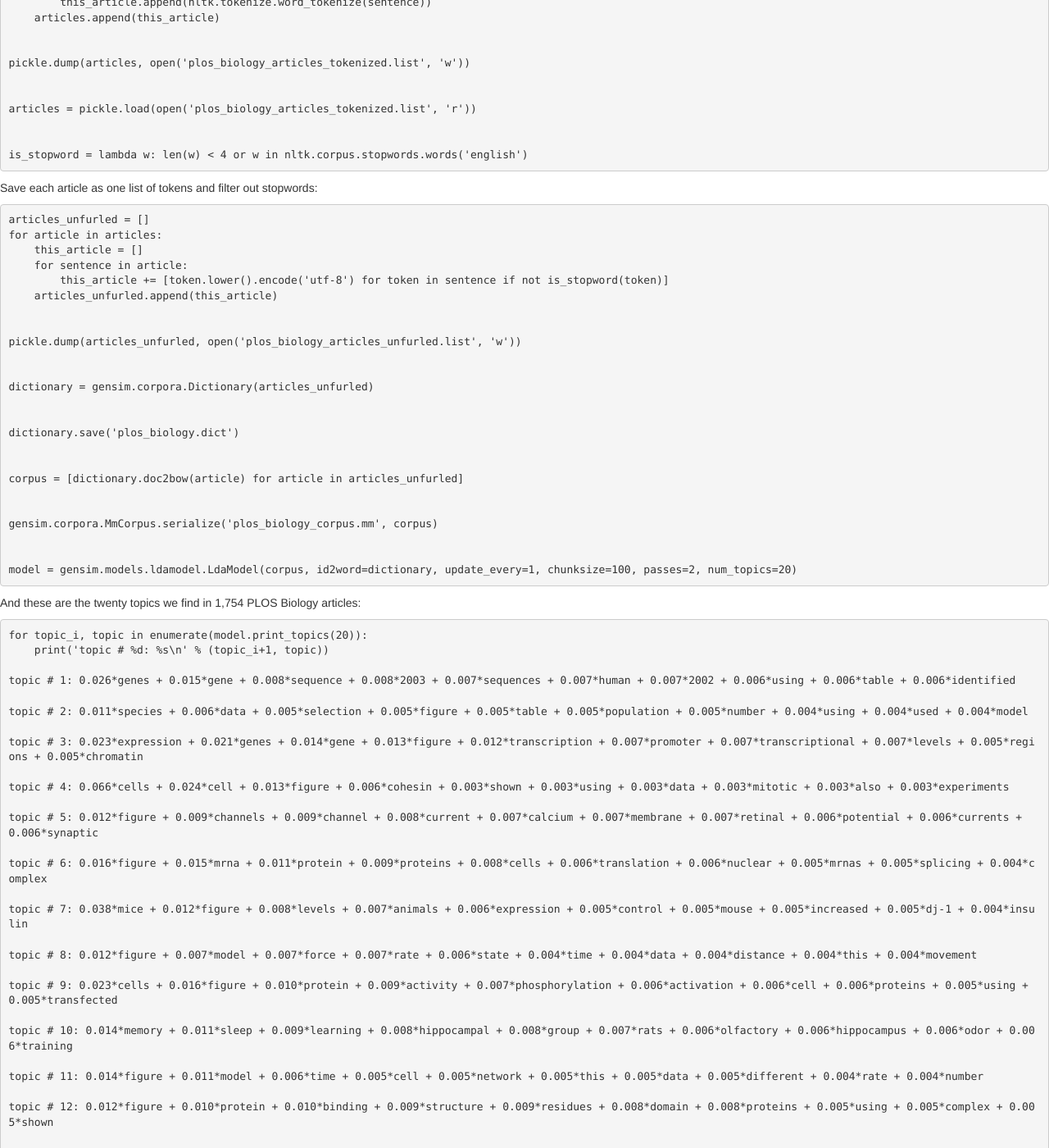
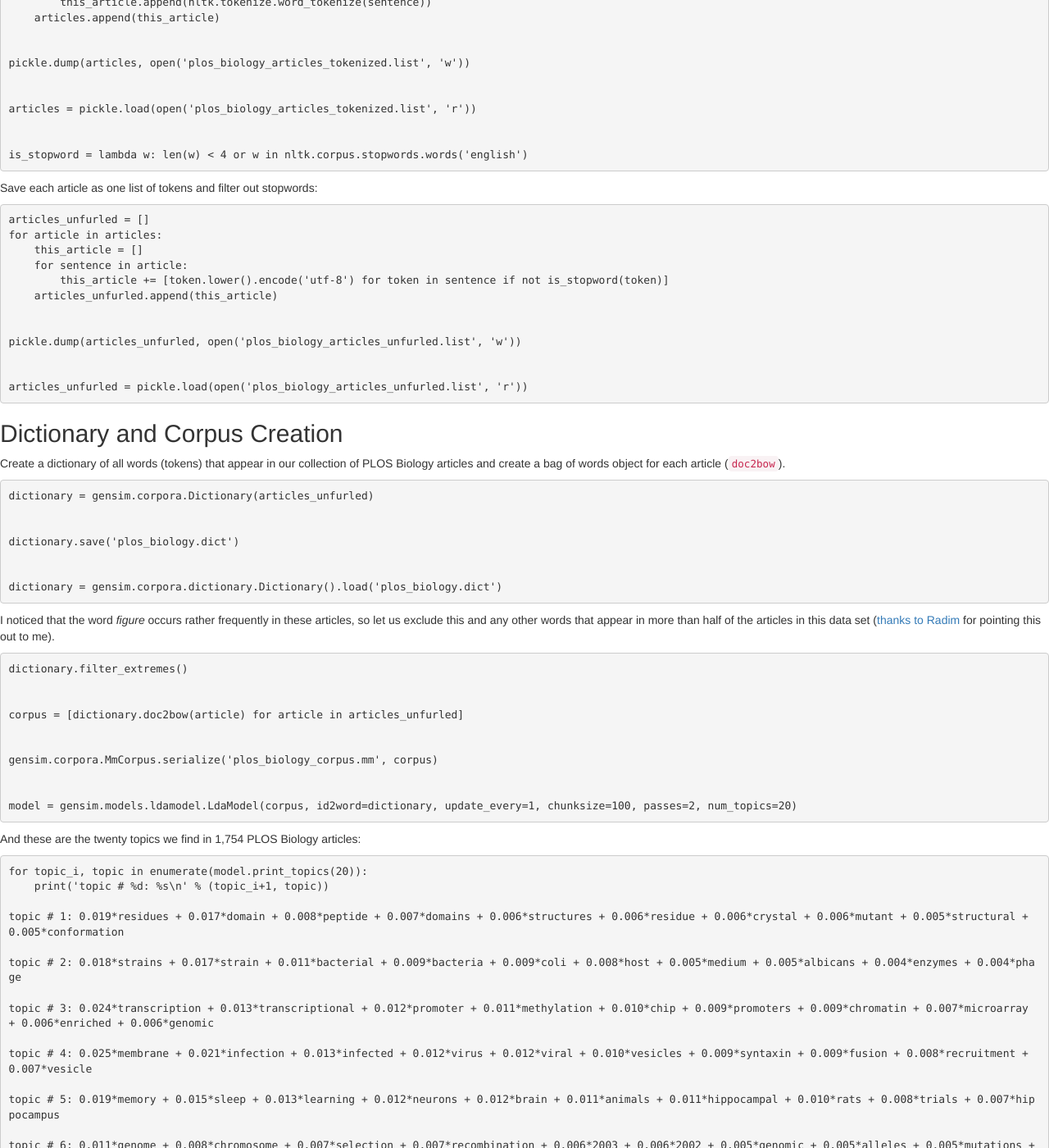
Before and after one commit to waltherg/backup.waltherg.github.io, a Jekyll site: the page built from _posts/2014-02-19-PLOS_Biology_Topics.md, in a window 1280 px wide and 1400 px high, scrolled down 1133 px. Shown: the whole window at 82% size. Built offline with Jekyll 4.4.1, drawn with Linux system fonts in a browser that asks for light colours; nearby versions of some CDN libraries; comment, search, counter and statistics services are not loaded; some of the changed text lies outside the part shown.

Commit message:
update PLOS Biology topic post with extremes filtered and lemmatized tokens

```diff
--- a/_posts/2014-02-19-PLOS_Biology_Topics.md
+++ b/_posts/2014-02-19-PLOS_Biology_Topics.md
@@ -101,10 +101,31 @@ Save each article as one list of tokens and filter out stopwords:
     pickle.dump(articles_unfurled, open('plos_biology_articles_unfurled.list', 'w'))
 
 
+    articles_unfurled = pickle.load(open('plos_biology_articles_unfurled.list', 'r'))
+
+## Dictionary and Corpus Creation
+
+Create a dictionary of all words (tokens) that appear in our collection of PLOS
+Biology articles
+and create a bag of words object for each article (`doc2bow`).
+
+
     dictionary = gensim.corpora.Dictionary(articles_unfurled)
 
 
     dictionary.save('plos_biology.dict')
+
+
+    dictionary = gensim.corpora.dictionary.Dictionary().load('plos_biology.dict')
+
+I noticed that the word *figure* occurs rather frequently in these articles, so
+let us exclude this and any other words
+that appear in more than half of the articles in this data set ([thanks to
+Radim](https://twitter.com/RadimRehurek/status/436136774906044416)
+for pointing this out to me).
+
+
+    dictionary.filter_extremes()
 
 
     corpus = [dictionary.doc2bow(article) for article in articles_unfurled]
@@ -117,49 +138,127 @@ Save each article as one list of tokens and filter out stopwords:
 
 And these are the twenty topics we find in 1,754 PLOS Biology articles:
 
+
     for topic_i, topic in enumerate(model.print_topics(20)):
         print('topic # %d: %s\n' % (topic_i+1, topic))
 
-    topic # 1: 0.026*genes + 0.015*gene + 0.008*sequence + 0.008*2003 + 0.007*sequences + 0.007*human + 0.007*2002 + 0.006*using + 0.006*table + 0.006*identified
+    topic # 1: 0.019*residues + 0.017*domain + 0.008*peptide + 0.007*domains + 0.006*structures + 0.006*residue + 0.006*crystal + 0.006*mutant + 0.005*structural + 0.005*conformation
 
-    topic # 2: 0.011*species + 0.006*data + 0.005*selection + 0.005*figure + 0.005*table + 0.005*population + 0.005*number + 0.004*using + 0.004*used + 0.004*model
+    topic # 2: 0.018*strains + 0.017*strain + 0.011*bacterial + 0.009*bacteria + 0.009*coli + 0.008*host + 0.005*medium + 0.005*albicans + 0.004*enzymes + 0.004*phage
 
-    topic # 3: 0.023*expression + 0.021*genes + 0.014*gene + 0.013*figure + 0.012*transcription + 0.007*promoter + 0.007*transcriptional + 0.007*levels + 0.005*regions + 0.005*chromatin
+    topic # 3: 0.024*transcription + 0.013*transcriptional + 0.012*promoter + 0.011*methylation + 0.010*chip + 0.009*promoters + 0.009*chromatin + 0.007*microarray + 0.006*enriched + 0.006*genomic
 
-    topic # 4: 0.066*cells + 0.024*cell + 0.013*figure + 0.006*cohesin + 0.003*shown + 0.003*using + 0.003*data + 0.003*mitotic + 0.003*also + 0.003*experiments
+    topic # 4: 0.025*membrane + 0.021*infection + 0.013*infected + 0.012*virus + 0.012*viral + 0.010*vesicles + 0.009*syntaxin + 0.009*fusion + 0.008*recruitment + 0.007*vesicle
 
-    topic # 5: 0.012*figure + 0.009*channels + 0.009*channel + 0.008*current + 0.007*calcium + 0.007*membrane + 0.007*retinal + 0.006*potential + 0.006*currents + 0.006*synaptic
+    topic # 5: 0.019*memory + 0.015*sleep + 0.013*learning + 0.012*neurons + 0.012*brain + 0.011*animals + 0.011*hippocampal + 0.010*rats + 0.008*trials + 0.007*hippocampus
 
-    topic # 6: 0.016*figure + 0.015*mrna + 0.011*protein + 0.009*proteins + 0.008*cells + 0.006*translation + 0.006*nuclear + 0.005*mrnas + 0.005*splicing + 0.004*complex
+    topic # 6: 0.011*genome + 0.008*chromosome + 0.007*selection + 0.007*recombination + 0.006*2003 + 0.006*2002 + 0.005*genomic + 0.005*alleles + 0.005*mutations + 0.004*evolution
 
-    topic # 7: 0.038*mice + 0.012*figure + 0.008*levels + 0.007*animals + 0.006*expression + 0.005*control + 0.005*mouse + 0.005*increased + 0.005*dj-1 + 0.004*insulin
+    topic # 7: 0.023*neurons + 0.019*synaptic + 0.010*channels + 0.010*cortical + 0.009*channel + 0.008*current + 0.008*synapses + 0.008*membrane + 0.006*cortex + 0.006*microtubules
 
-    topic # 8: 0.012*figure + 0.007*model + 0.007*force + 0.007*rate + 0.006*state + 0.004*time + 0.004*data + 0.004*distance + 0.004*this + 0.004*movement
+    topic # 8: 0.012*motif + 0.009*network + 0.008*motifs + 0.008*targets + 0.006*networks + 0.006*conserved + 0.005*mirna + 0.005*modules + 0.005*regulatory + 0.005*hairy
 
-    topic # 9: 0.023*cells + 0.016*figure + 0.010*protein + 0.009*activity + 0.007*phosphorylation + 0.006*activation + 0.006*cell + 0.006*proteins + 0.005*using + 0.005*transfected
+    topic # 9: 0.021*population + 0.012*populations + 0.007*rates + 0.006*estimates + 0.006*modern + 0.006*density + 0.006*diversity + 0.005*estimated + 0.005*variation + 0.004*selection
 
-    topic # 10: 0.014*memory + 0.011*sleep + 0.009*learning + 0.008*hippocampal + 0.008*group + 0.007*rats + 0.006*olfactory + 0.006*hippocampus + 0.006*odor + 0.006*training
+    topic # 10: 0.010*actin + 0.007*surface + 0.007*force + 0.007*images + 0.007*image + 0.006*density + 0.006*myosin + 0.005*fibers + 0.005*video + 0.005*distance
 
-    topic # 11: 0.014*figure + 0.011*model + 0.006*time + 0.005*cell + 0.005*network + 0.005*this + 0.005*data + 0.005*different + 0.004*rate + 0.004*number
+    topic # 11: 0.028*plants + 0.015*plant + 0.015*circadian + 0.013*auxin + 0.012*clock + 0.011*arabidopsis + 0.010*retina + 0.010*retinal + 0.009*period + 0.009*phase
 
-    topic # 12: 0.012*figure + 0.010*protein + 0.010*binding + 0.009*structure + 0.009*residues + 0.008*domain + 0.008*proteins + 0.005*using + 0.005*complex + 0.005*shown
+    topic # 12: 0.063*mice + 0.009*mouse + 0.009*animals + 0.007*blood + 0.007*insulin + 0.007*liver + 0.006*glucose + 0.006*muscle + 0.006*tissue + 0.005*controls
 
-    topic # 13: 0.022*neurons + 0.015*figure + 0.007*axons + 0.006*mutants + 0.006*expression + 0.006*synaptic + 0.005*axon + 0.005*spastin + 0.005*mutant + 0.005*flies
+    topic # 13: 0.011*phosphorylation + 0.009*signaling + 0.009*transfected + 0.007*treated + 0.007*treatment + 0.007*fluorescence + 0.006*receptor + 0.006*membrane + 0.006*kinase + 0.006*antibody
 
-    topic # 14: 0.013*strains + 0.012*strain + 0.009*figure + 0.007*growth + 0.005*mutants + 0.005*cells + 0.005*mutant + 0.005*yeast + 0.004*grown + 0.004*infection
+    topic # 14: 0.009*mrna + 0.006*buffer + 0.006*mutant + 0.005*vitro + 0.005*complexes + 0.004*assay + 0.004*reaction + 0.004*translation + 0.004*domain + 0.004*nuclear
 
-    topic # 15: 0.014*binding + 0.013*sites + 0.010*target + 0.008*sequence + 0.008*figure + 0.007*sequences + 0.007*site + 0.007*motif + 0.006*targets + 0.006*gene
+    topic # 15: 0.017*rnai + 0.017*mutants + 0.016*animals + 0.015*elegans + 0.014*mrna + 0.011*splicing + 0.011*exon + 0.010*pathway + 0.009*transcripts + 0.009*worms
 
-    topic # 16: 0.016*figure + 0.013*membrane + 0.009*cells + 0.009*fluorescence + 0.008*cell + 0.006*actin + 0.006*images + 0.006*proteins + 0.005*formation + 0.004*vesicles
+    topic # 16: 0.016*cohesin + 0.016*chromosome + 0.014*nuclear + 0.012*mitotic + 0.011*chromosomes + 0.009*xist + 0.009*cycle + 0.009*division + 0.009*spindle + 0.008*nuclei
 
-    topic # 17: 0.040*cells + 0.021*expression + 0.018*cell + 0.017*figure + 0.008*differentiation + 0.005*signaling + 0.005*tumor + 0.004*mutant + 0.004*proliferation + 0.004*also
+    topic # 17: 0.021*embryos + 0.011*mutant + 0.011*neurons + 0.009*mutants + 0.007*stage + 0.007*signaling + 0.007*dorsal + 0.007*embryo + 0.007*axons + 0.006*drosophila
 
-    topic # 18: 0.016*plants + 0.010*plant + 0.008*figure + 0.008*growth + 0.007*auxin + 0.004*arabidopsis + 0.004*species + 0.004*light + 0.004*effects + 0.004*temperature
+    topic # 18: 0.014*differentiation + 0.010*tumor + 0.008*proliferation + 0.007*tumors + 0.006*stem + 0.006*mice + 0.006*hscs + 0.006*mouse + 0.005*apoptosis + 0.005*progenitor
 
-    topic # 19: 0.019*embryos + 0.014*expression + 0.013*figure + 0.007*development + 0.007*stage + 0.007*embryo + 0.006*zebrafish + 0.006*mutants + 0.006*animals + 0.005*wild-type
+    topic # 19: 0.014*females + 0.013*males + 0.009*fitness + 0.008*male + 0.008*female + 0.006*food + 0.005*flight + 0.005*host + 0.004*individuals + 0.004*variation
 
-    topic # 20: 0.011*figure + 0.008*activity + 0.007*stimulus + 0.006*time + 0.006*neurons + 0.006*response + 0.005*stimuli + 0.005*responses + 0.005*firing + 0.004*trials
+    topic # 20: 0.011*stimulus + 0.008*stimuli + 0.008*responses + 0.008*firing + 0.007*neurons + 0.007*trials + 0.006*visual + 0.006*task + 0.005*cortex + 0.005*frequency
 
-One lesson to be learned here is that the word *Figure* does not carry much
-topical information in PLOS Biology articles - and likely in most scientific
-articles in general.
+
+
+## Topics with Lemmatized Tokens
+
+As we can notice, some of the tokens in the above topics are just singular and
+plural forms of the same word.
+
+Let us see what topics we find after lemmatizing all of our tokens.
+
+
+    from nltk.stem import WordNetLemmatizer
+    wnl = WordNetLemmatizer()
+    articles_lemmatized = []
+    for article in articles_unfurled:
+        articles_lemmatized.append([wnl.lemmatize(token) for token in article])
+
+
+    pickle.dump(articles_lemmatized, open('plos_biology_articles_lemmatized.list', 'w'))
+
+
+    dictionary_lemmatized = gensim.corpora.Dictionary(articles_lemmatized)
+
+
+    dictionary_lemmatized.save('plos_biology_lemmatized.dict')
+
+
+    dictionary_lemmatized.filter_extremes()
+
+
+    corpus_lemmatized = [dictionary_lemmatized.doc2bow(article) for article in articles_lemmatized]
+
+
+    gensim.corpora.MmCorpus.serialize('plos_biology_corpus_lemmatized.mm', corpus_lemmatized)
+
+
+    model_lemmatized = gensim.models.ldamodel.LdaModel(corpus_lemmatized, id2word=dictionary_lemmatized, update_every=1, chunksize=100, passes=2, num_topics=20)
+
+
+    for topic_i, topic in enumerate(model_lemmatized.print_topics(20)):
+        print('topic # %d: %s\n' % (topic_i+1, topic))
+
+    topic # 1: 0.052*embryo + 0.011*dorsal + 0.011*zebrafish + 0.009*neural + 0.008*anterior + 0.008*ventral + 0.007*cartilage + 0.007*signaling + 0.007*posterior + 0.007*muscle
+
+    topic # 2: 0.015*infection + 0.015*elegans + 0.014*host + 0.014*rnai + 0.012*worm + 0.009*parasite + 0.009*larva + 0.009*mosquito + 0.008*adult + 0.008*bacteria
+
+    topic # 3: 0.025*promoter + 0.023*transcription + 0.012*transcriptional + 0.011*chromatin + 0.011*chip + 0.010*cohesin + 0.010*methylation + 0.009*nuclear + 0.007*histone + 0.006*ino1
+
+    topic # 4: 0.017*microtubule + 0.013*nucleus + 0.011*mitotic + 0.011*insulin + 0.011*glucose + 0.011*spindle + 0.010*nuclear + 0.009*retina + 0.008*mitochondrial + 0.007*retinal
+
+    topic # 5: 0.024*stimulus + 0.015*neuron + 0.014*trial + 0.010*firing + 0.007*spike + 0.007*task + 0.007*current + 0.007*frequency + 0.006*recording + 0.006*memory
+
+    topic # 6: 0.020*phosphorylation + 0.016*kinase + 0.013*signaling + 0.012*antibody + 0.007*inhibitor + 0.007*receptor + 0.006*phosphorylated + 0.006*transfected + 0.006*infection + 0.006*peptide
+
+    topic # 7: 0.061*neuron + 0.031*axon + 0.022*synaptic + 0.013*dendrite + 0.012*brain + 0.011*neuronal + 0.010*synapsis + 0.010*cortical + 0.010*dendritic + 0.008*axonal
+
+    topic # 8: 0.023*fly + 0.017*drosophila + 0.012*larva + 0.012*signaling + 0.012*phenotype + 0.010*clone + 0.010*defect + 0.009*rescue + 0.008*disc + 0.008*genotype
+
+    topic # 9: 0.010*network + 0.010*dynamic + 0.008*force + 0.007*parameter + 0.007*distance + 0.007*movement + 0.006*simulation + 0.006*video + 0.005*motor + 0.005*direction
+
+    topic # 10: 0.019*residue + 0.011*peptide + 0.007*substrate + 0.007*reaction + 0.007*structural + 0.007*enzyme + 0.006*crystal + 0.006*subunit + 0.006*molecule + 0.005*conformation
+
+    topic # 11: 0.038*chromosome + 0.025*allele + 0.018*recombination + 0.015*locus + 0.008*hybrid + 0.008*female + 0.008*male + 0.008*marker + 0.007*genomic + 0.007*primer
+
+    topic # 12: 0.016*tumor + 0.012*differentiation + 0.010*tissue + 0.008*blood + 0.007*proliferation + 0.007*culture + 0.007*wound + 0.007*liver + 0.006*treatment + 0.006*stem
+
+    topic # 13: 0.038*strain + 0.010*yeast + 0.008*plasmid + 0.007*coli + 0.006*grown + 0.006*deletion + 0.006*codon + 0.006*ribosome + 0.006*phage + 0.005*culture
+
+    topic # 14: 0.033*fiber + 0.026*receptor + 0.016*aggregation + 0.015*aggregate + 0.008*trkb + 0.007*granule + 0.007*liposome + 0.007*bdnf + 0.006*body + 0.006*signaling
+
+    topic # 15: 0.015*genome + 0.009*cluster + 0.006*motif + 0.005*selection + 0.005*dataset + 0.005*2003 + 0.005*family + 0.004*2002 + 0.004*conserved + 0.004*read
+
+    topic # 16: 0.007*estimate + 0.007*female + 0.007*male + 0.006*variation + 0.006*selection + 0.006*fitness + 0.005*variable + 0.005*density + 0.005*trait + 0.005*bird
+
+    topic # 17: 0.022*membrane + 0.010*antibody + 0.008*fluorescence + 0.008*vesicle + 0.006*surface + 0.006*transfected + 0.006*expressing + 0.006*fusion + 0.005*localization + 0.005*particle
+
+    topic # 18: 0.025*plant + 0.019*cycle + 0.014*circadian + 0.013*clock + 0.013*phase + 0.012*auxin + 0.012*period + 0.010*feedback + 0.010*rhythm + 0.010*oscillation
+
+    topic # 19: 0.052*mrna + 0.025*transcript + 0.020*exon + 0.011*splicing + 0.011*motif + 0.010*transcription + 0.009*regulation + 0.008*translation + 0.008*association + 0.007*intron
+
+    topic # 20: 0.014*subject + 0.014*brain + 0.014*cortex + 0.012*participant + 0.008*task + 0.007*visual + 0.007*word + 0.007*object + 0.005*neural + 0.005*trial
```
Also changed, not shown: other parts of _posts/2014-02-19-PLOS_Biology_Topics.md (+1 -1 lines).
